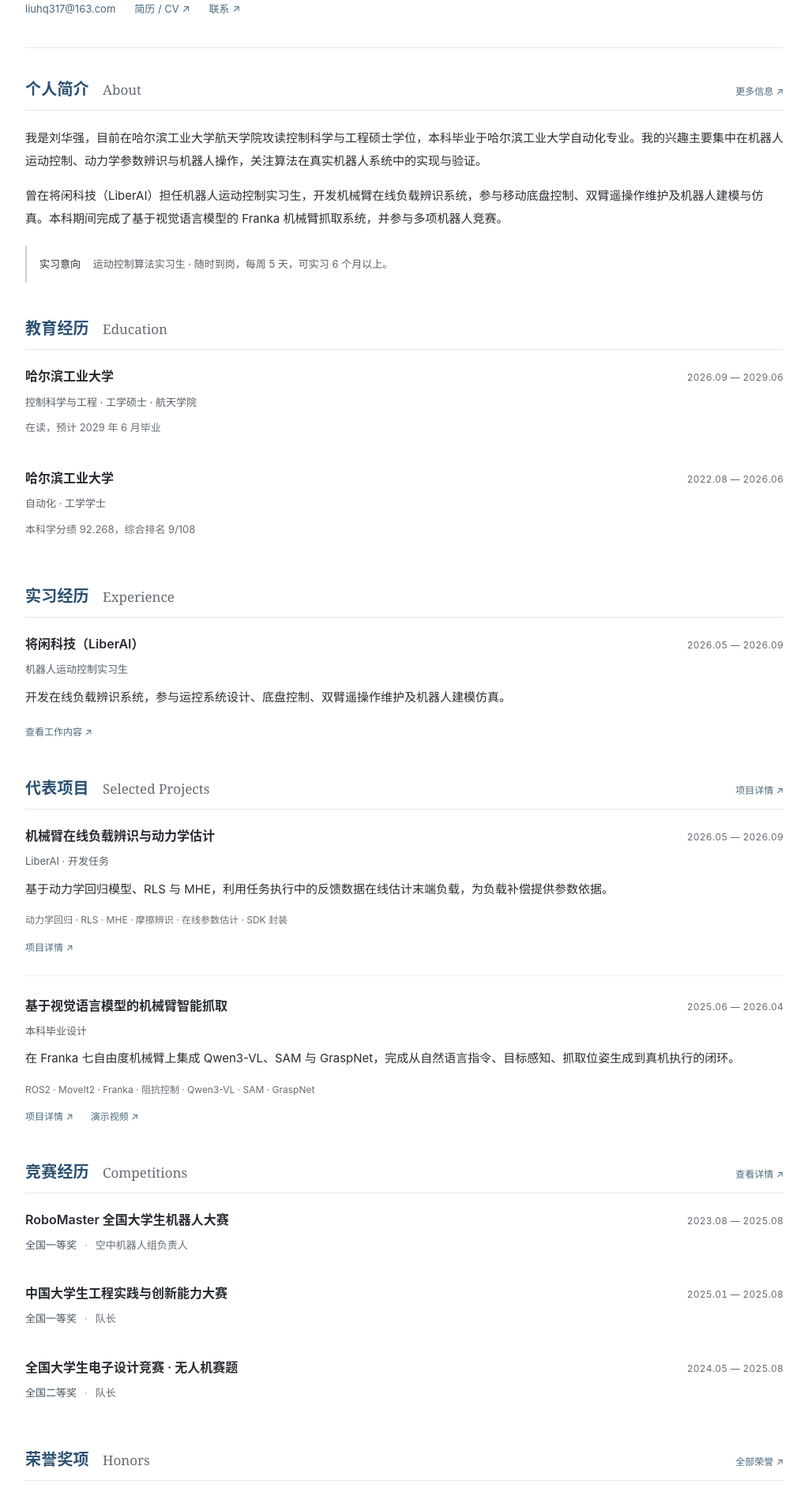
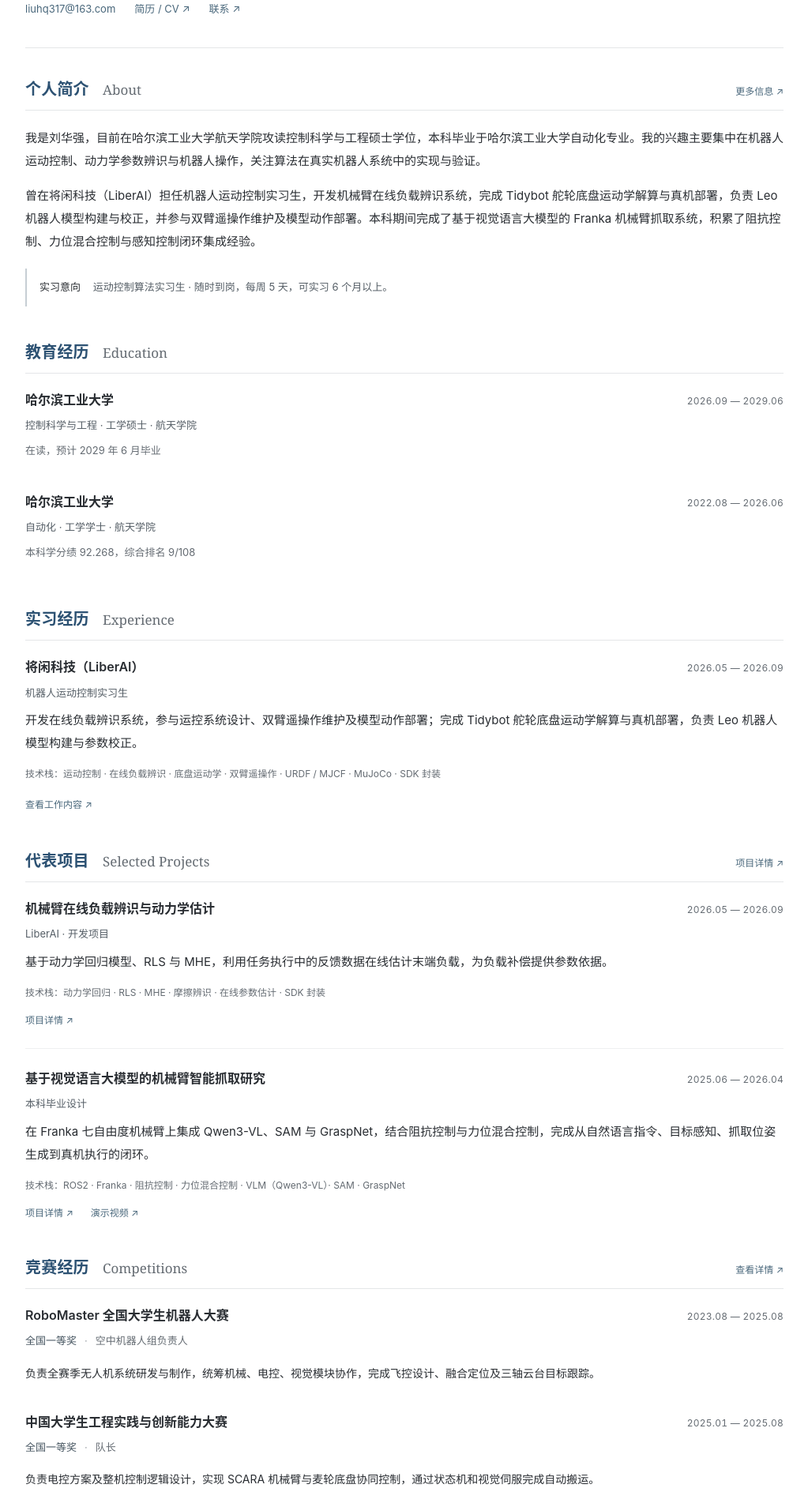
Before and after one commit to huaqLiu/huaqLiu.github.io, a Jekyll site: the page built from index.html, in a window 1280 px wide. Shown: the part 335-2243 px from the top of the page at 79% size, without its empty margins (128-1151 px from the left). Built offline with Jekyll 4.4.1, drawn with Linux system fonts in a browser that asks for light colours; the list of posts is cut into pages by our own code; some of the changed text lies outside the part shown.

Commit message:
更新简历

```diff
--- a/_data/academic.yml
+++ b/_data/academic.yml
@@ -1,4 +1,4 @@
-# Content updated from main.pdf (November 2026).
+# Content source: resume-ng-main/main.tex. Download: resume-ng-main/main.pdf.
 profile:
   name_zh: "刘华强"
   name_en: "Huaqiang Liu"
@@ -8,7 +8,7 @@ profile:
   affiliation_en: "School of Astronautics, Harbin Institute of Technology"
   email: "liuhq317@163.com"
   phone: "15045468496"
-  cv_path: "/main.pdf"
+  cv_path: "/resume-ng-main/main.pdf"
   avatar: "/photo.png"
   hero_tagline_zh: "机器人运动控制 · 动力学辨识 · 机器人操作"
   hero_tagline_en: "Robot Motion Control · Dynamics Identification · Robotic Manipulation"
@@ -17,7 +17,7 @@ profile:
 
 bio:
   summary_zh: "我是刘华强，目前在哈尔滨工业大学航天学院攻读控制科学与工程硕士学位，本科毕业于哈尔滨工业大学自动化专业。我的兴趣主要集中在机器人运动控制、动力学参数辨识与机器人操作，关注算法在真实机器人系统中的实现与验证。"
-  experience_zh: "曾在将闲科技（LiberAI）担任机器人运动控制实习生，开发机械臂在线负载辨识系统，参与移动底盘控制、双臂遥操作维护及机器人建模与仿真。本科期间完成了基于视觉语言模型的 Franka 机械臂抓取系统，并参与多项机器人竞赛。"
+  experience_zh: "曾在将闲科技（LiberAI）担任机器人运动控制实习生，开发机械臂在线负载辨识系统，完成 Tidybot 舵轮底盘运动学解算与真机部署，负责 Leo 机器人模型构建与校正，并参与双臂遥操作维护及模型动作部署。本科期间完成了基于视觉语言大模型的 Franka 机械臂抓取系统，积累了阻抗控制、力位混合控制与感知控制闭环集成经验。"
 
 education:
   - school_zh: "哈尔滨工业大学"
@@ -29,7 +29,7 @@ education:
   - school_zh: "哈尔滨工业大学"
     school_en: "Harbin Institute of Technology"
     degree_zh: "自动化 · 工学学士"
-    department: ""
+    department: "航天学院"
     period_zh: "2022.08 — 2026.06"
     note: "本科学分绩 92.268，综合排名 9/108"
 
@@ -47,37 +47,38 @@ experience:
   - organization: "将闲科技（LiberAI）"
     role: "机器人运动控制实习生"
     period: "2026.05 — 2026.09"
-    summary: "开发在线负载辨识系统，参与运控系统设计、底盘控制、双臂遥操作维护及机器人建模仿真。"
+    summary: "开发在线负载辨识系统，参与运控系统设计、双臂遥操作维护及模型动作部署；完成 Tidybot 舵轮底盘运动学解算与真机部署，负责 Leo 机器人模型构建与参数校正。"
     details:
-      - "运控系统与动作部署：负责在线负载辨识系统开发，参与运动控制系统设计与双臂遥操作系统维护；协同模型组开展真机部署与联调，处理控制器参数、动作缓冲区、插值与滤波等问题。"
-      - "底盘控制与真机联调：完成 Tidybot 八电机舵轮底盘正、逆运动学解算、零力矩点处理及真机部署，开展底层硬件与上层控制模块联合调试。"
-      - "机器人建模与仿真：参与 Leo 机器人 URDF / MuJoCo 模型调试，处理连杆惯性参数、关节坐标系、碰撞几何及网格模型，支撑运动学、动力学与碰撞相关功能的仿真验证。"
+      - "运控系统与动作部署：负责开发在线负载辨识系统，参与运动控制系统设计与双臂遥操作系统维护；协同模型组开展上层模型的真机部署与联调，处理控制器参数、动作缓冲区、插值与滤波等问题，支持遥操作与模型输出动作的安全、精确执行。"
+      - "底盘控制与真机联调：完成 Tidybot 八电机舵轮底盘正、逆运动学解算、零力矩点处理及真机部署，开展底层硬件与上层控制模块联合调试，并将功能封装为 SDK 便于调用。"
+      - "机器人建模与参数校正：负责 Leo 机器人 URDF / MJCF 模型构建与校正，完成连杆质量与惯性参数、关节坐标系、碰撞几何等模型配置及调试，支撑机器人运动学、动力学与碰撞仿真验证。"
+    technologies: "运动控制 · 在线负载辨识 · 底盘运动学 · 双臂遥操作 · URDF / MJCF · MuJoCo · SDK 封装"
 
 projects:
   - name_zh: "机械臂在线负载辨识与动力学估计"
     name_en: "Online Payload Identification and Dynamics Estimation"
-    category: "LiberAI · 开发任务"
+    category: "LiberAI · 开发项目"
     period_zh: "2026.05 — 2026.09"
     summary: "基于动力学回归模型、RLS 与 MHE，利用任务执行中的反馈数据在线估计末端负载，为负载补偿提供参数依据。"
-    background: "模型输出的 Action Chunks 为相对运动量，运动量为零时控制器进入阻尼状态，机械臂出现持续缓慢下垂。该任务通过在线负载辨识，为负载补偿提供参数依据。"
+    background: "模型输出的 Action Chunks 为相对运动量。当模型控制机械臂时，由于末端未知负载未被重力补偿，机械臂会持续缓慢下垂。该项目通过在线负载辨识，为负载补偿提供参数依据。"
     details:
       - "检索机械臂动力学参数辨识与在线负载估计相关论文，对比递推最小二乘（RLS）与滚动时域估计（MHE）的建模假设、实时性及噪声鲁棒性。"
       - "基于动力学回归模型、凸优化、RLS 与 MHE 开发在线负载辨识系统，无需运行专用辨识轨迹，利用任务反馈在后台实时估计末端负载。"
       - "设计摩擦力与机械臂动力学参数辨识方案，降低模型误差对在线负载估计的影响。"
-      - "将算法封装为可复用模块，提供状态输入与估计结果输出接口，支持运控系统集成调用。"
+      - "SDK 封装与接口设计：将负载辨识算法封装为可复用模块，提供状态输入与估计结果输出接口，支持运控系统集成调用。"
     technologies: "动力学回归 · RLS · MHE · 摩擦辨识 · 在线参数估计 · SDK 封装"
     anchor: "payload-identification"
     featured: true
-  - name_zh: "基于视觉语言模型的机械臂智能抓取"
+  - name_zh: "基于视觉语言大模型的机械臂智能抓取研究"
     name_en: "Vision-Language-Guided Robotic Grasping"
     category: "本科毕业设计"
     period_zh: "2025.06 — 2026.04"
-    summary: "在 Franka 七自由度机械臂上集成 Qwen3-VL、SAM 与 GraspNet，完成从自然语言指令、目标感知、抓取位姿生成到真机执行的闭环。"
+    summary: "在 Franka 七自由度机械臂上集成 Qwen3-VL、SAM 与 GraspNet，结合阻抗控制与力位混合控制，完成从自然语言指令、目标感知、抓取位姿生成到真机执行的闭环。"
     details:
       - "基于 Ubuntu 与 ROS2 搭建 Franka 机械臂抓取系统，设计自然语言指令驱动的任务流程，完成感知、规划与控制模块集成及真机联调。"
-      - "设计并应用关节空间与笛卡尔空间阻抗控制，完成目标抓取位姿到机械臂动作执行的控制流程。"
+      - "设计并应用关节空间与笛卡尔空间阻抗控制、力位混合控制，完成目标抓取位姿到机械臂动作执行的控制流程。"
       - "集成 Qwen3-VL、SAM 与 GraspNet，实现指令理解、目标识别与定位、图像分割和抓取位姿生成，并对接机械臂控制模块。"
-    technologies: "ROS2 · MoveIt2 · Franka · 阻抗控制 · Qwen3-VL · SAM · GraspNet"
+    technologies: "ROS2 · Franka · 阻抗控制 · 力位混合控制 · VLM（Qwen3-VL）· SAM · GraspNet"
     video: "/毕业设计抓取视频.mp4"
     anchor: "grasping"
     featured: true
@@ -87,38 +88,46 @@ competitions:
     role: "空中机器人组负责人"
     award_zh: "全国一等奖"
     period_zh: "2023.08 — 2025.08"
-    summary: "基于 ROS2 / C++ 实现无人机任务规划与状态管理，结合激光雷达和 IMU 融合定位；负责三轴云台 PID 调参与视觉伺服，完成高速移动目标跟踪及软硬件联调。"
+    summary: "负责全赛季无人机系统研发与制作，统筹机械、电控、视觉模块协作，完成飞控设计、融合定位及三轴云台目标跟踪。"
     details:
-      - "推动机械、电控、视觉模块协作，提出结构与电气方案的改进建议，并通过整机联调验证改进效果。"
-    technologies: "ROS2 · C++ · 激光雷达 / IMU · PID · 视觉伺服"
+      - "研发统筹：负责全赛季无人机系统研发与制作，协调机械、电控与视觉模块协同开发，推进系统集成与整机联调。"
+      - "飞控与定位：完成无人机飞控设计与参数调试，结合激光雷达与 IMU 实现融合定位。"
+      - "云台控制：负责三轴云台 PID 调参与视觉伺服，实现对高速移动目标的稳定跟踪。"
+    technologies: "飞控设计与调参 · 激光雷达 / IMU · PID · 视觉伺服 · 系统集成"
     video: "/Robomaster.mp4"
     anchor: "robomaster"
   - name_zh: "中国大学生工程实践与创新能力大赛"
     role: "队长"
     award_zh: "全国一等奖"
     period_zh: "2025.01 — 2025.08"
-    summary: "实现 SCARA 机械臂与麦轮底盘协同控制，独立设计整机状态机与多阶段动作调度，集成视觉定位与抓取执行，完成自动搬运流程及软硬件联调。"
-    technologies: "SCARA · 移动操作 · 状态机 · 视觉定位"
+    summary: "负责电控方案及整机控制逻辑设计，实现 SCARA 机械臂与麦轮底盘协同控制，通过状态机和视觉伺服完成自动搬运。"
+    details:
+      - "电控与协同控制：负责系统电控方案及整机控制逻辑设计，实现 SCARA 机械臂与麦轮底盘协同控制。"
+      - "任务执行：独立设计整机状态机与多阶段动作调度，集成视觉伺服与抓取控制，完成自动搬运及软硬件联调。"
+    technologies: "SCARA · 麦轮底盘 · 状态机 · 多阶段动作调度 · 视觉伺服"
     video: "/工创赛.mp4"
     anchor: "gongchuangsai"
   - name_zh: "全国大学生电子设计竞赛 · 无人机赛题"
     role: "队长"
     award_zh: "全国二等奖"
     period_zh: "2024.05 — 2025.08"
-    summary: "独立完成四旋翼无人机控制开发、硬件集成与整机调试，负责飞控多层 PID 参数整定、路径规划与任务调度，结合视觉识别实现目标搜索与跟踪。"
-    technologies: "无人机控制 · 多层 PID · 路径规划 · 任务调度"
+    summary: "完成四旋翼无人机方案设计、硬件集成、控制开发与整机调试，结合多层 PID、视觉伺服及任务流程设计实现目标搜索与跟踪。"
+    details:
+      - "系统开发：完成四旋翼无人机方案设计、硬件集成、控制算法开发及任务流程设计，负责整机调试。"
+      - "飞控与视觉：负责多层 PID 参数整定与视觉伺服，结合视觉识别实现目标搜索与跟踪，优化飞行稳定性与执行精度。"
+    technologies: "无人机系统设计 · 多层 PID · 视觉伺服 · 目标搜索与跟踪 · 任务流程设计"
     video: "/电赛.mp4"
     anchor: "diansai"
 
 skills:
-  - label: "编程与开发"
-    description: "C/C++、Python；真实机器人系统的代码开发、调试与工程化实现。"
-  - label: "建模与运动控制"
-    description: "机械臂运动学、坐标变换、逆运动学与轨迹规划；URDF / MJCF 模型调试、关节空间与笛卡尔空间阻抗控制、多层 PID 调参。"
-  - label: "机器人框架与联调"
-    description: "Ubuntu、ROS2、MoveIt2；Franka 机械臂、移动底盘与无人机控制开发、软硬件联调及遥操作系统维护。"
-  - label: "嵌入式与任务控制"
-    description: "STM32、FreeRTOS；电机调试、状态机设计与多阶段动作调度。"
+  - label: "机器人建模与动力学"
+    description: "熟悉机械臂正逆运动学、雅可比矩阵及刚体动力学；具备 URDF / MJCF 模型构建与校正、动力学回归建模及 RLS 在线参数辨识经验，具有真实机器人设计与调试经验。"
+  - label: "运动控制与真机调试"
+    description: "具备关节空间与笛卡尔空间阻抗控制、轨迹规划、插值与滤波经验；熟悉多层 PID 控制及参数整定，具有机器人控制器调试与真机动作部署经验。"
+  - label: "编程与工程开发"
+    description: "熟悉 C/C++、Python，具备机器人控制算法开发、SDK 接口封装、软硬件联调及机器人系统工程化实现经验。"
+  - label: "机器人平台与仿真"
+    description: "熟悉 Ubuntu、ROS2、MoveIt2、MuJoCo，具备 Franka 机械臂、移动底盘的建模、仿真及控制开发经验；了解 STM32、FreeRTOS 嵌入式开发。"
 
 # Existing scholarship and honor records retained from the previous homepage.
 awards:
--- a/about.html
+++ b/about.html
@@ -23,6 +23,7 @@ no-catalog: true
     <div class="academic-entry-heading"><h3>{{ item.organization }}</h3><span class="academic-date">{{ item.period }}</span></div>
     <p class="academic-role">{{ item.role }}</p>
     <ul class="academic-detail-list">{% for detail in item.details %}<li>{{ detail }}</li>{% endfor %}</ul>
+    {% if item.technologies %}<p class="academic-tech">技术栈：{{ item.technologies }}</p>{% endif %}
   </article>
   {% endfor %}
 </section>
--- a/css/academic.css
+++ b/css/academic.css
@@ -172,6 +172,7 @@
 .academic-project-summary:last-child { padding-bottom: 0; margin-bottom: 0; border: 0; }
 .academic-competition-summary { margin-bottom: 21px; }
 .academic-competition-summary p { color: var(--muted); font-size: 13px; }
+.academic-competition-summary .academic-competition-description { color: var(--ink); font-size: 14px; }
 .academic-award { font-weight: 500; color: var(--award); }
 .academic-inline-separator { margin: 0 10px; color: var(--separator); }
 .academic-honors-list { list-style: none; padding: 0; margin: 0 0 16px; }
--- a/index.html
+++ b/index.html
@@ -30,6 +30,7 @@ no-catalog: true
       <div class="academic-entry-heading"><h3>{{ item.organization }}</h3><span class="academic-date">{{ item.period }}</span></div>
       <p class="academic-role">{{ item.role }}</p>
       <p>{{ item.summary }}</p>
+      {% if item.technologies %}<p class="academic-tech">技术栈：{{ item.technologies }}</p>{% endif %}
       <a class="academic-text-link" href="{{ '/about/' | relative_url }}#experience">查看工作内容 <span aria-hidden="true">↗</span></a>
     </article>
     {% endfor %}
@@ -45,7 +46,7 @@ no-catalog: true
       <div class="academic-entry-heading"><h3><a href="{{ '/research/' | relative_url }}#{{ item.anchor }}">{{ item.name_zh }}</a></h3><span class="academic-date">{{ item.period_zh }}</span></div>
       <p class="academic-role">{{ item.category }}</p>
       <p>{{ item.summary }}</p>
-      <p class="academic-tech">{{ item.technologies }}</p>
+      <p class="academic-tech">技术栈：{{ item.technologies }}</p>
       <div class="academic-link-row">
         <a href="{{ '/research/' | relative_url }}#{{ item.anchor }}">项目详情 <span aria-hidden="true">↗</span></a>
         {% if item.video %}<a href="{{ '/research/' | relative_url }}#{{ item.anchor }}-video">演示视频 <span aria-hidden="true">↗</span></a>{% endif %}
@@ -60,6 +61,7 @@ no-catalog: true
     <article class="academic-competition-summary">
       <div class="academic-entry-heading"><h3>{{ item.name_zh }}</h3><span class="academic-date">{{ item.period_zh }}</span></div>
       <p><span class="academic-award">{{ item.award_zh }}</span><span class="academic-inline-separator">·</span>{{ item.role }}</p>
+      <p class="academic-competition-description">{{ item.summary }}</p>
     </article>
     {% endfor %}
   </section>
```
Also changed, not shown: research.html (+3 -4 lines), 8 other files.
